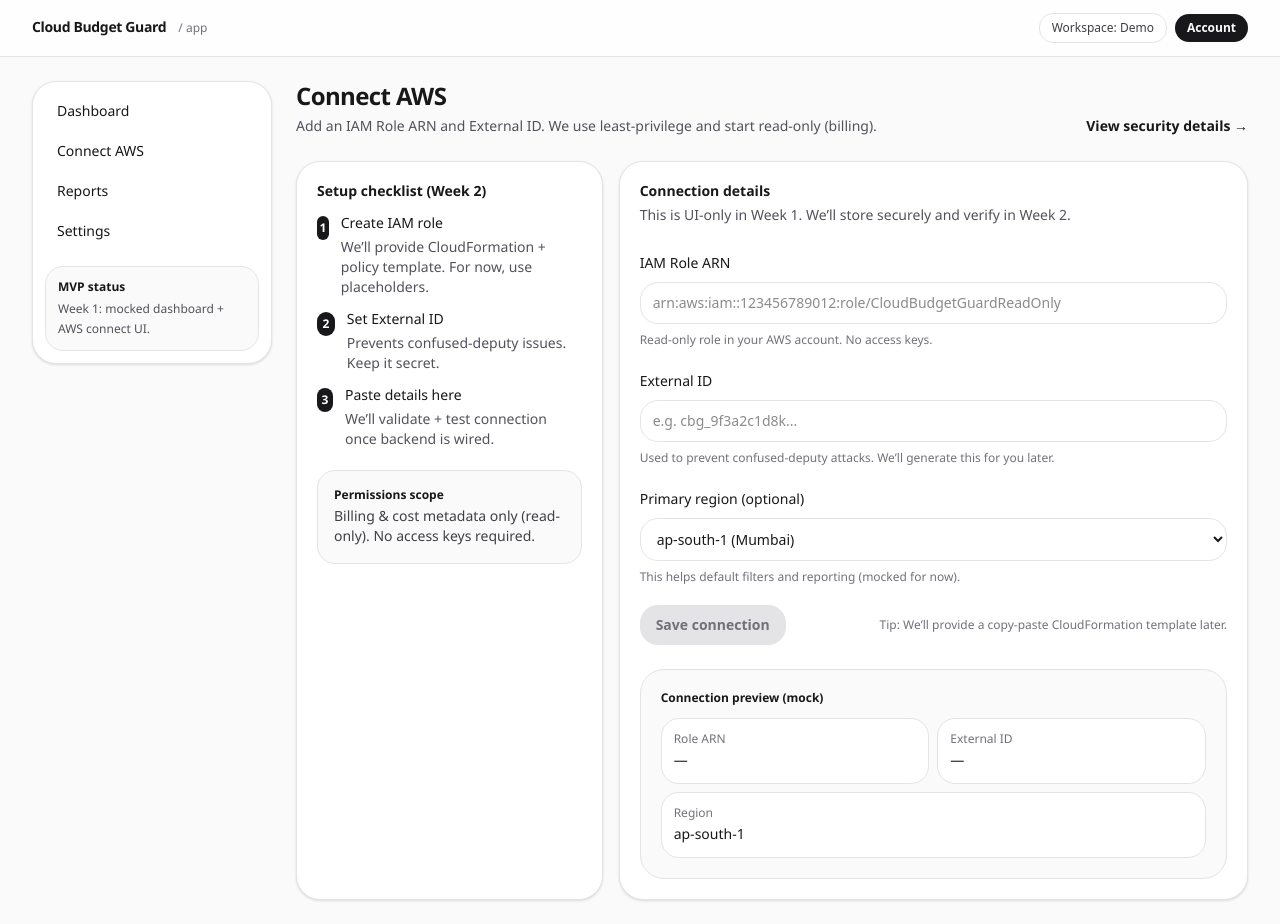
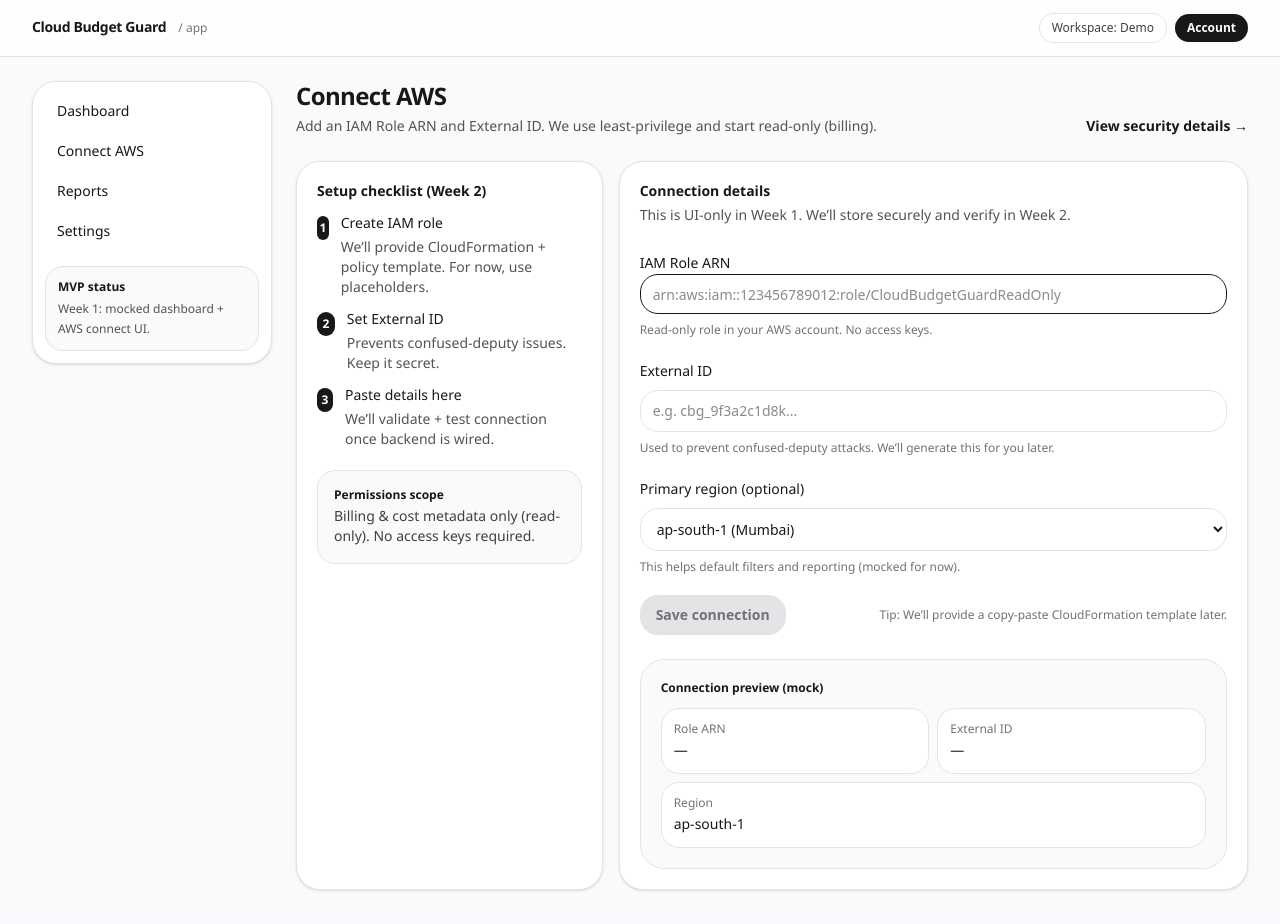
Before and after one commit to sangram-sethi/cloud-billing-tracker, a Next.js app: page /app/connect-aws in a window 1280 px wide. Built offline with nearby package versions, Linux system fonts and the light colour scheme.

Commit message:
feat(ui): add Input primitive with validation states

```diff
--- a/src/app/(app)/app/connect-aws/page.tsx
+++ b/src/app/(app)/app/connect-aws/page.tsx
@@ -2,6 +2,7 @@
 
 import { useMemo, useState } from "react";
 import Link from "next/link";
+import { Input } from "@/components/ui/Input";
 
 function isRoleArn(value: string) {
   // lightweight check (MVP): arn:aws:iam::<12 digits>:role/<name>
@@ -118,19 +119,12 @@
               <label className="text-sm font-medium text-zinc-900" htmlFor="roleArn">
                 IAM Role ARN
               </label>
-              <input
+              <Input
                 id="roleArn"
                 value={roleArn}
                 onChange={(e) => setRoleArn(e.target.value)}
                 placeholder="arn:aws:iam::123456789012:role/CloudBudgetGuardReadOnly"
-                className={[
-                  "mt-2 w-full rounded-xl border bg-white px-3 py-2.5 text-sm outline-none transition",
-                  roleArn.length === 0
-                    ? "border-zinc-200 focus:border-zinc-400"
-                    : roleArnOk
-                    ? "border-emerald-300 focus:border-emerald-400"
-                    : "border-red-300 focus:border-red-400",
-                ].join(" ")}
+                state={roleArn.length === 0 ? "default" : roleArnOk ? "success" : "error"}
               />
               {roleArn.length > 0 && !roleArnOk ? (
                 <p className="mt-2 text-xs text-red-600">
--- /dev/null
+++ b/src/components/ui/Input.tsx
@@ -0,0 +1,40 @@
+import * as React from "react";
+
+function cn(...classes: Array<string | undefined | false>) {
+  return classes.filter(Boolean).join(" ");
+}
+
+type State = "default" | "error" | "success";
+
+export type InputProps = React.InputHTMLAttributes<HTMLInputElement> & {
+  state?: State;
+};
+
+export const Input = React.forwardRef<HTMLInputElement, InputProps>(
+  ({ className, state = "default", ...props }, ref) => {
+    const stateCls =
+      state === "error"
+        ? "border-danger/40 focus-visible:ring-danger/20"
+        : state === "success"
+        ? "border-success/40 focus-visible:ring-success/20"
+        : "border-border focus-visible:ring-primary/20";
+
+    return (
+      <input
+        ref={ref}
+        className={cn(
+          "h-10 w-full rounded-xl border bg-surface px-3 text-sm text-foreground",
+          "placeholder:text-muted-foreground",
+          "outline-none",
+          "transition-[box-shadow,border-color,background-color] duration-200 ease-(--ease-snappy)",
+          "focus-visible:ring-2 focus-visible:ring-offset-0",
+          stateCls,
+          className
+        )}
+        {...props}
+      />
+    );
+  }
+);
+
+Input.displayName = "Input";
```
